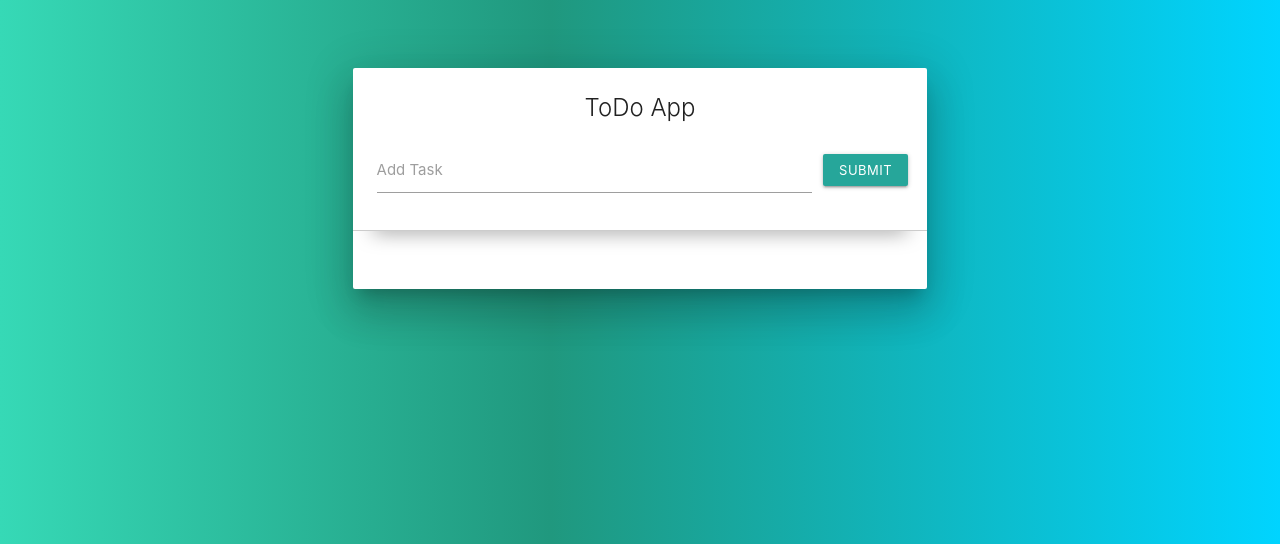
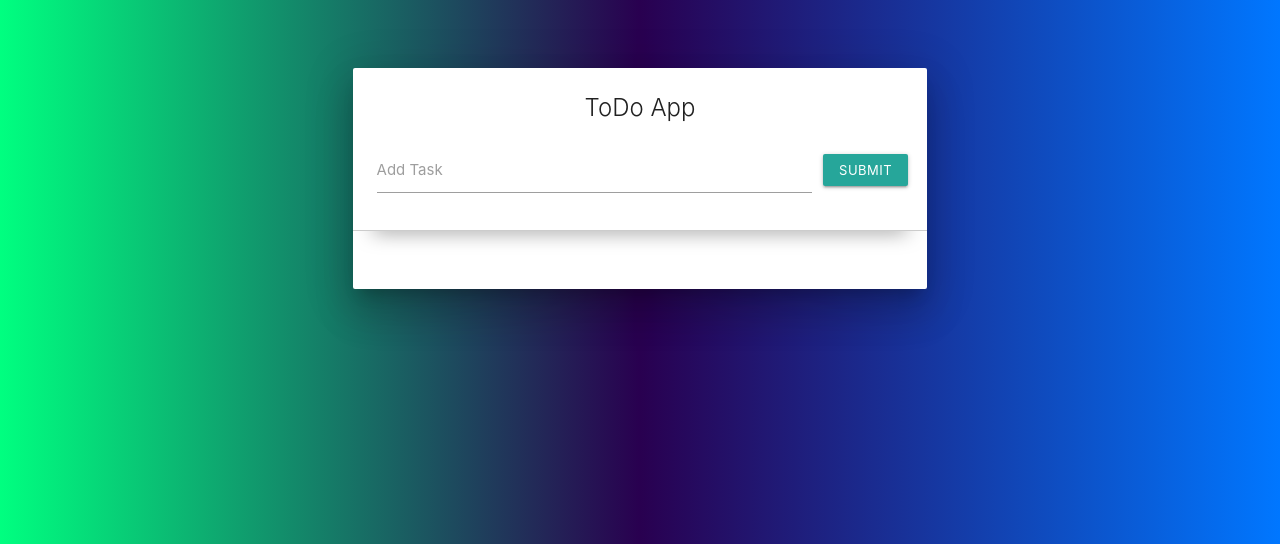
Before and after one commit to RicardoTaverna/DjangoRestFramework_todoapp, a Django app: page / in a window 1280 px wide. Shown: the top 544 px of the page. Run offline with Django 3.2, Linux system fonts and the light colour scheme; parts of the project's set-up code (start-up, migrations or seed data) failed here and were passed over.

Commit message:
background

```diff
--- a/todo_drf/frontend/templates/frontend/list.html
+++ b/todo_drf/frontend/templates/frontend/list.html
@@ -13,9 +13,9 @@
         body {
             background: rgb(54, 217, 182);
             background: linear-gradient(90deg,
-                    rgba(54, 217, 182, 1) 0%,
-                    rgba(32, 152, 126, 1) 43%,
-                    rgba(0, 212, 255, 1) 100%);
+                    rgb(0, 255, 128) 0%,
+                    rgb(41, 0, 80) 50%,
+                    rgb(0, 119, 255) 100%);
         }
 
         .my-wrapper {
```
